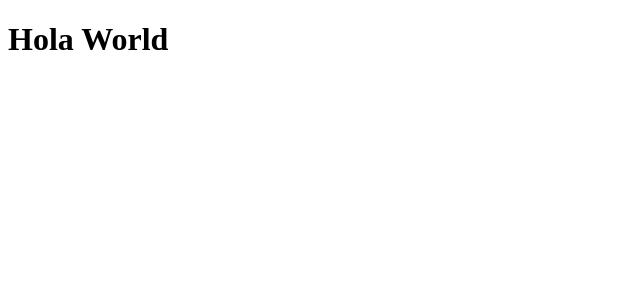
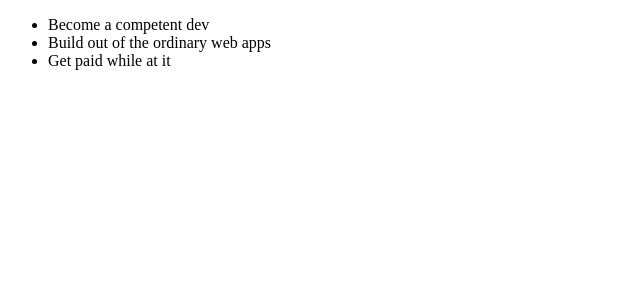
Before and after one commit to seb-ssabes/react-basics, a React (Vite) app: page / in a window 1280 px wide. Shown: the top 300 px of the page, without its empty margins (0-640 px from the left). Built offline with nearby package versions, Linux system fonts and the light colour scheme.

Commit message:
first unordered list on react

```diff
--- a/src/main.jsx
+++ b/src/main.jsx
@@ -1,3 +1,11 @@
-import ReactDOM from "react-dom/client"
+import { createRoot } from "react-dom/client"
 
-ReactDOM.createRoot(document.querySelector('#root')).render(<h1>Hola World</h1>)
+const root = createRoot(document.querySelector('#root'))
+
+root.render(
+  <ul>
+    <li>Become a competent dev</li>
+    <li>Build out of the ordinary web apps</li>
+    <li>Get paid while at it</li>
+  </ul>
+)
```
